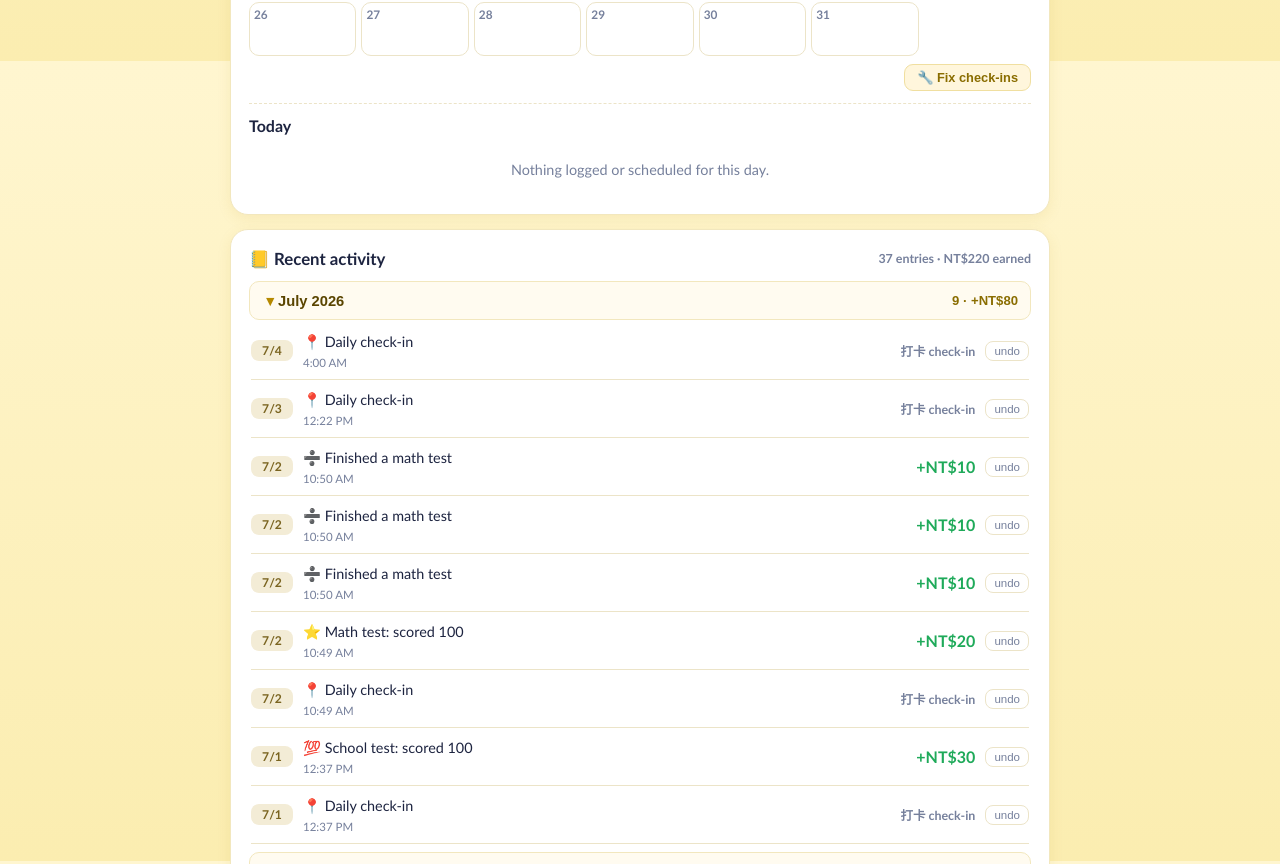
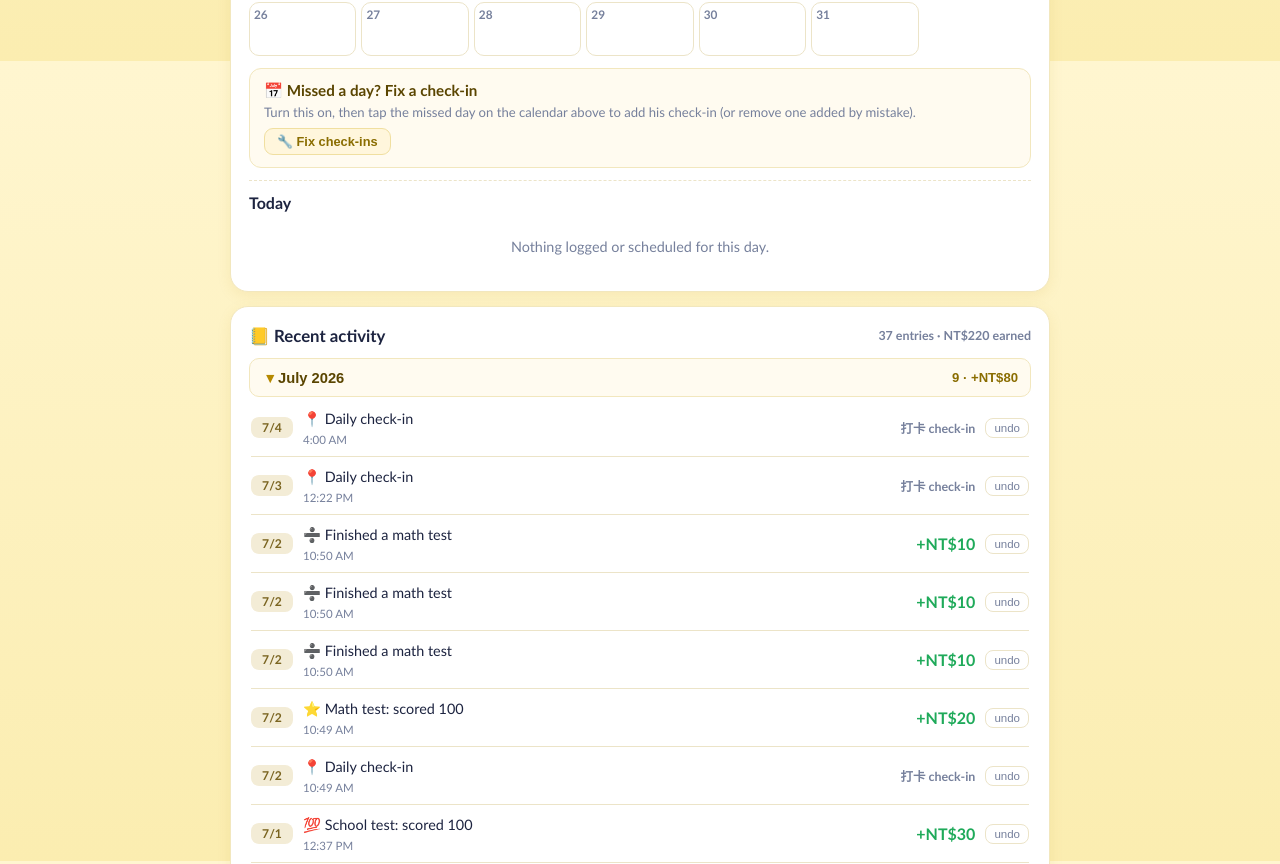
Before and after one commit to wc-pixel/learning-progress, a plain HTML site: page index.html in a window 1280 px wide. Shown: the part 3139-4003 px from the top of the page. Drawn offline with Linux system fonts and the light colour scheme.

Commit message:
Add files via upload

```diff
--- a/index.html
+++ b/index.html
@@ -161,7 +161,10 @@
   .cal-cell.sel{border:2px solid var(--flame);background:#fff7ee;}
   .cal-cell.quizday{background:#fff0c8;border-color:#f0b400;}
   .cal-cell.quizday .dnum{color:#b07b00;}
-  .cal-editbar{display:flex;justify-content:flex-end;margin-top:8px;}
+  .fix-section{margin-top:12px;padding:12px 14px;background:#fffbf0;border:1px solid #f2e7be;border-radius:12px;}
+  .fix-head{font-weight:800;color:#5a4500;font-size:.95rem;}
+  .fix-note{font-size:.82rem;color:var(--muted);margin:4px 0 8px;}
+  .fix-section .edit-btn{margin-left:0;}
   .checkin-fix{margin-top:10px;width:100%;background:#fff6dc;border:1px solid #f0dfa0;border-radius:10px;padding:9px;color:#8a6d00;font-weight:800;cursor:pointer;font-size:.85rem;}
   .checkin-fix:hover{background:#fff0c8;}
   .checkin-fix.on{background:#ffe8e6;border-color:#f2b8b2;color:#b3271a;}
@@ -277,7 +280,11 @@
     </div>
     <div class="cal-grid" id="calDow"></div>
     <div class="cal-grid" id="calGrid"></div>
-    <div class="cal-editbar"><button class="edit-btn" id="fixCheckinsBtn">🔧 Fix check-ins</button></div>
+    <div class="fix-section">
+      <div class="fix-head">📅 Missed a day? Fix a check-in</div>
+      <div class="fix-note">Turn this on, then tap the missed day on the calendar above to add his check-in (or remove one added by mistake).</div>
+      <button class="edit-btn" id="fixCheckinsBtn">🔧 Fix check-ins</button>
+    </div>
     <div class="day-detail" id="dayDetail"></div>
   </div>
 
```
